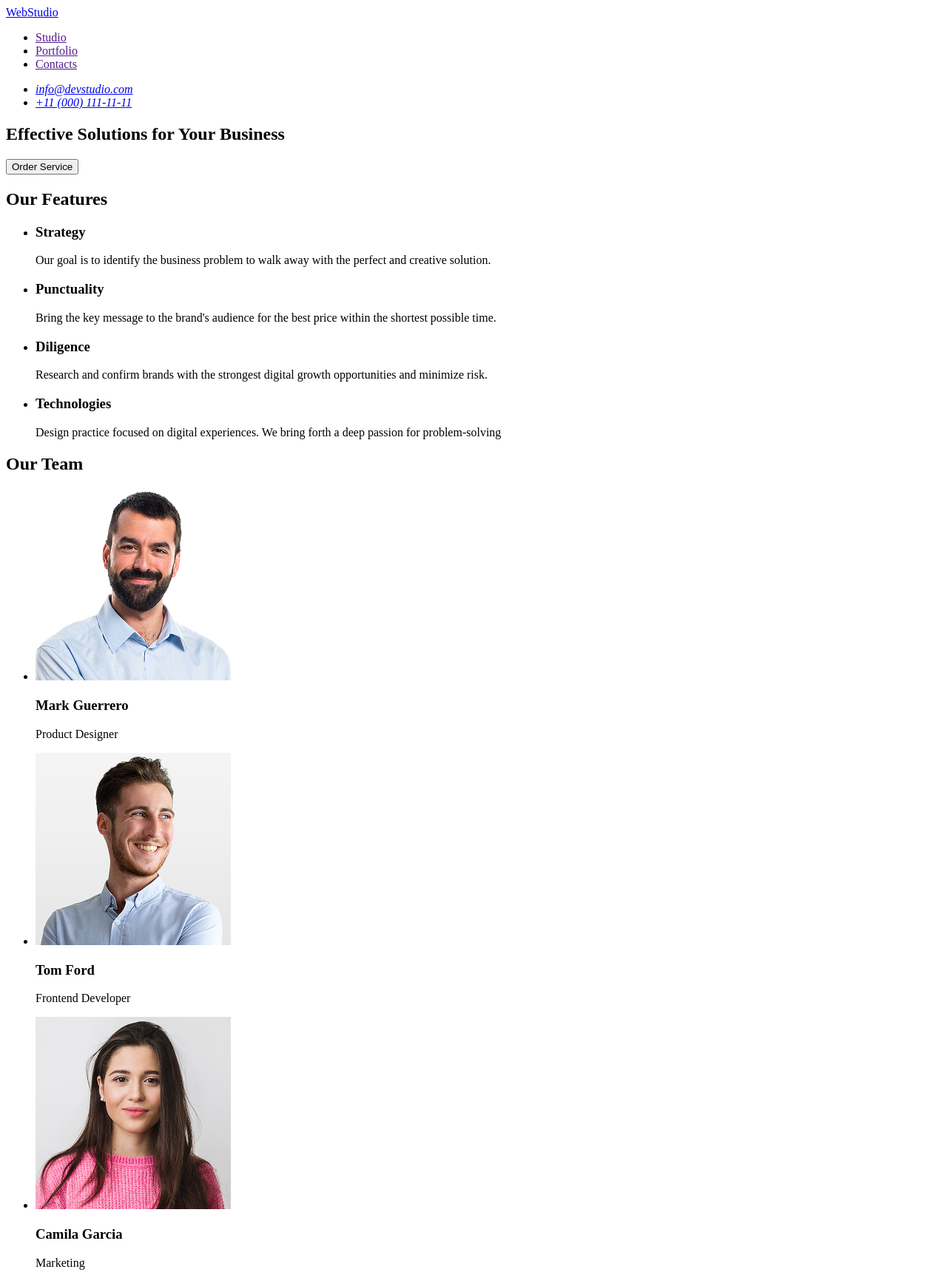
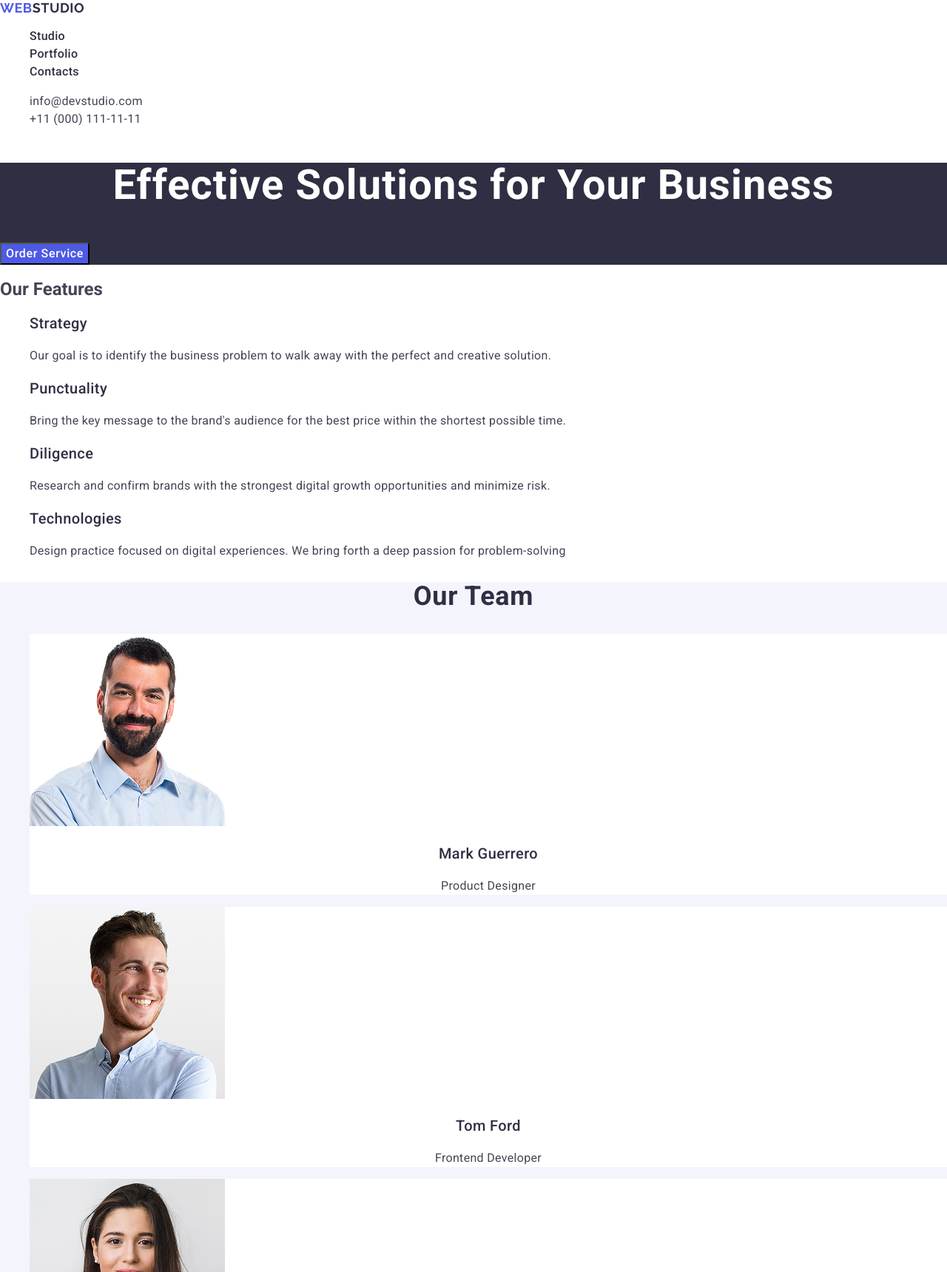
Before and after one commit to 345353535/goit-markup-hw-02, a plain HTML site: page index.html in a window 1280 px wide. Shown: the top 1720 px of the page at 74% size. Drawn offline with nearby package versions, Linux system fonts and the light colour scheme.

Commit message:
add styles

```diff
--- /dev/null
+++ b/css/styles.css
@@ -0,0 +1,139 @@
+body {
+  background-color: #fff;
+  font-family: "Roboto", sans-serif;
+  font-size: 16px;
+  color: #434455;
+}
+ul {
+  list-style: none;
+}
+a {
+  text-decoration: none;
+}
+address {
+  font-style: normal;
+}
+button {
+  cursor: pointer;
+}
+.header-logo {
+  font-family: "Raleway", sans-serif;
+  font-weight: 700;
+  font-size: 18px;
+  line-height: 1.17;
+  letter-spacing: 0.03em;
+  text-transform: uppercase;
+  color: #2e2f42;
+}
+.logo-accent {
+  color: #4d5ae5;
+}
+.nav-link {
+  font-weight: 500;
+  line-height: 1.5;
+  letter-spacing: 0.02em;
+  color: #2e2f42;
+}
+.nav-link:hover,
+.nav-link:focus,
+.contact-link:hover,
+.contact-link:focus {
+  color: #404bbf;
+}
+.contact-link {
+  line-height: 1.5;
+  letter-spacing: 0.02em;
+  color: #434455;
+}
+.hero-section {
+  background: #2e2f42;
+}
+.hero-title {
+  font-size: 56px;
+  line-height: 1.1;
+  letter-spacing: 0.02em;
+  text-align: center;
+  color: #fff;
+}
+.hero-button {
+  background: #4d5ae5;
+  font-weight: 500;
+  line-height: 1.5;
+  letter-spacing: 0.04em;
+  color: #fff;
+}
+.hero-button:hover,
+.hero-button:focus {
+  background: #404bbf;
+}
+.features-card-title {
+  font-weight: 500;
+  font-size: 20px;
+  line-height: 1.2;
+  letter-spacing: 0.02em;
+  color: #2e2f42;
+}
+.features-card-text {
+  font-weight: 400;
+  line-height: 1.5;
+  letter-spacing: 0.02em;
+}
+.section-team {
+  background: #f4f4fd;
+}
+.team-title,
+.portfolio-title {
+  font-weight: 700;
+  font-size: 36px;
+  line-height: 1.11;
+  letter-spacing: 0.02em;
+  text-align: center;
+  color: #2e2f42;
+}
+.team-card {
+  background: #fff;
+}
+.team-card-title {
+  font-weight: 500;
+  font-size: 20px;
+  line-height: 1.2;
+  letter-spacing: 0.02em;
+  text-align: center;
+  color: #2e2f42;
+}
+.team-card-text {
+  font-weight: 400;
+  line-height: 1.5;
+  letter-spacing: 0.02em;
+  text-align: center;
+}
+.portfolio-card-title {
+  font-weight: 500;
+  font-size: 20px;
+  line-height: 1.2;
+  letter-spacing: 0.02em;
+  color: #2e2f42;
+}
+.portfolio-card-text {
+  font-weight: 400;
+  line-height: 1.5;
+  letter-spacing: 0.02em;
+}
+.logo-footer {
+  font-family: "Raleway", sans-serif;
+  font-weight: 700;
+  font-size: 18px;
+  line-height: 1.17;
+  letter-spacing: 0.03em;
+  text-transform: uppercase;
+  color: #f4f4fd;
+}
+.footer {
+  background: #2e2f42;
+}
+.text-footer {
+  color: #f4f4fd;
+  font-weight: 400;
+  line-height: 1.5;
+  letter-spacing: 0.02em;
+}
--- a/index.html
+++ b/index.html
@@ -1,99 +1,184 @@
-<!DOCTYPE html>
+<!doctype html>
 <html lang="en">
-
   <head>
-    <meta charset="UTF-8">
-    <meta name="viewport" content="width=device-width, initial-scale=1.0">
+    <meta charset="UTF-8" />
+    <meta name="viewport" content="width=device-width, initial-scale=1.0" />
     <title>WebStudio</title>
+    <link rel="preconnect" href="https://fonts.googleapis.com" />
+    <link rel="preconnect" href="https://fonts.gstatic.com" crossorigin />
+    <link
+      href="https://fonts.googleapis.com/css2?family=Raleway:wght@700&family=Roboto:wght@100..900&display=swap"
+      rel="stylesheet"
+    />
+    <link
+      rel="stylesheet"
+      href="https://cdnjs.cloudflare.com/ajax/libs/modern-normalize/3.0.1/modern-normalize.min.css"
+      integrity="sha512-q6WgHqiHlKyOqslT/lgBgodhd03Wp4BEqKeW6nNtlOY4quzyG3VoQKFrieaCeSnuVseNKRGpGeDU3qPmabCANg=="
+      crossorigin="anonymous"
+      referrerpolicy="no-referrer"
+    />
+    <link rel="stylesheet" href="./css/styles.css" />
   </head>
 
   <body>
-    <header>
-        <a href="./index.html">WebStudio</a>
+    <header class="header">
+      <a class="header-logo" href="./index.html"
+        ><span class="logo-accent">Web</span>Studio</a
+      >
       <nav>
         <ul>
-        <li><a href="">Studio</a></li>
-        <li><a href="">Portfolio</a></li>
-        <li> <a href="">Contacts</a></li>
+          <li><a class="nav-link" href="">Studio</a></li>
+          <li><a class="nav-link" href="">Portfolio</a></li>
+          <li><a class="nav-link" href="">Contacts</a></li>
         </ul>
       </nav>
       <address>
         <ul>
           <li>
-        <a href="mailto:info@devstudio.com">info@devstudio.com</a>
+            <a class="contact-link" href="mailto:info@devstudio.com"
+              >info@devstudio.com</a
+            >
           </li>
           <li>
-        <a href="tel:+110001111111">+11 (000) 111-11-11</a>
+            <a class="contact-link" href="tel:+110001111111"
+              >+11 (000) 111-11-11</a
+            >
           </li>
         </ul>
       </address>
     </header>
     <main>
-<section>
-<h1>Effective Solutions for Your Business</h1>
-<button type="button">Order Service</button>
+      <section class="hero-section">
+        <h1 class="hero-title">Effective Solutions for Your Business</h1>
+        <button class="hero-button" type="button">Order Service</button>
       </section>
-<section>
+      <section class="features-section">
         <h2>Our Features</h2>
         <ul>
           <li>
-    <h3>Strategy</h3>
-    <p>Our goal is to identify the business
-        problem to walk away with the perfect and creative solution.
+            <h3 class="features-card-title">Strategy</h3>
+            <p class="features-card-text">
+              Our goal is to identify the business problem to walk away with the
+              perfect and creative solution.
             </p>
           </li>
           <li>
-    <h3>Punctuality</h3>
-    <p>
+            <h3 class="features-card-title">Punctuality</h3>
+            <p class="features-card-text">
               Bring the key message to the brand's audience for the best price
               within the shortest possible time.
             </p>
           </li>
           <li>
-    <h3>Diligence</h3>
-    <p>
-         Research and confirm brands with the strongest digital
-            growth opportunities and minimize risk.
+            <h3 class="features-card-title">Diligence</h3>
+            <p class="features-card-text">
+              Research and confirm brands with the strongest digital growth
+              opportunities and minimize risk.
             </p>
           </li>
           <li>
-    <h3>Technologies</h3>
-    <p>
-         Design practice focused on digital experiences.
-        We bring forth a deep passion for problem-solving
+            <h3 class="features-card-title">Technologies</h3>
+            <p class="features-card-text">
+              Design practice focused on digital experiences. We bring forth a
+              deep passion for problem-solving
             </p>
           </li>
         </ul>
       </section>
-<section>
-<h2>Our Team</h2>
-<ul>
-    <li>
-        <img src="./images/team1.jpg" alt="black haired man with a beard" width="264" />
-        <h3>Mark Guerrero</h3>
-        <p>Product Designer</p>
+      <section class="section-team">
+        <h2 class="team-title">Our Team</h2>
+        <ul class="team-list">
+          <li class="team-card">
+            <img
+              src="./images/team1.jpg"
+              alt="black haired man with a beard"
+              width="264"
+            />
+            <h3 class="team-card-title">Mark Guerrero</h3>
+            <p class="team-card-text">Product Designer</p>
           </li>
-    <li>
-        <img src="./images/team2.jpg" alt="a man with brown hair" width="264" />
-        <h3>Tom Ford</h3>
-        <p>Frontend Developer</p>
+          <li class="team-card">
+            <img
+              src="./images/team2.jpg"
+              alt="a man with brown hair"
+              width="264"
+            />
+            <h3 class="team-card-title">Tom Ford</h3>
+            <p class="team-card-text">Frontend Developer</p>
           </li>
-    <li>
-        <img src="./images/team3.jpg" alt="a woman with black hair" width="264" />
-        <h3>Camila Garcia</h3>
-        <p>Marketing</p>
+          <li class="team-card">
+            <img
+              src="./images/team3.jpg"
+              alt="a woman with black hair"
+              width="264"
+            />
+            <h3 class="team-card-title">Camila Garcia</h3>
+            <p class="team-card-text">Marketing</p>
           </li>
-    <li>
-        <img src="./images/team4.jpg" alt="a man with a short haircut" width="264" />
-        <h3>Daniel Wilson</h3>
-        <p>UI Designer</p>
+          <li class="team-card">
+            <img
+              src="./images/team4.jpg"
+              alt="a man with a short haircut"
+              width="264"
+            />
+            <h3 class="team-card-title">Daniel Wilson</h3>
+            <p class="team-card-text">UI Designer</p>
+          </li>
+        </ul>
+      </section>
+      <section class="portfolio-section">
+        <h2 class="portfolio-title">Our Portfolio</h2>
+        <ul class="portfolio-list">
+          <li class="portfolio-card">
+            <img src="./images/img-5.jpg" alt="Banking App" width="360" />
+            <h3 class="portfolio-card-title">Banking App</h3>
+            <p class="portfolio-card-text">App</p>
+          </li>
+
+          <li class="portfolio-card">
+            <img src="./images/img-4.jpg" alt="Cashless Payment" width="360" />
+            <h3 class="portfolio-card-title">Cashless Payment</h3>
+            <p class="portfolio-card-text">Marketing</p>
+          </li>
+
+          <li class="portfolio-card">
+            <img src="./images/img-3.jpg" alt="Meditation App" width="360" />
+            <h3 class="portfolio-card-title">Meditation App</h3>
+            <p class="portfolio-card-text">App</p>
+          </li>
+
+          <li class="portfolio-card">
+            <img src="./images/img-2.jpg" alt="Taxi Service" width="360" />
+            <h3 class="portfolio-card-title">Taxi Service</h3>
+            <p class="portfolio-card-text">Marketing</p>
+          </li>
+
+          <li class="portfolio-card">
+            <img
+              src="./images/img-1.jpg"
+              alt="Screen Illustrations"
+              width="360"
+            />
+            <h3 class="portfolio-card-title">Screen Illustrations</h3>
+            <p class="portfolio-card-text">Design</p>
+          </li>
+
+          <li class="portfolio-card">
+            <img src="./images/img.jpg" alt="Online Courses" width="360" />
+            <h3 class="portfolio-card-title">Online Courses</h3>
+            <p class="portfolio-card-text">Marketing</p>
           </li>
         </ul>
       </section>
     </main>
-<footer>
-<a href="./index.html">WebStudio</a>
-<p>Increase the flow of customers and sales for your business with digital marketing & growth solutions.</p>
+    <footer class="footer">
+      <a class="logo-footer" href="./index.html"
+        ><span class="logo-accent">Web</span>Studio</a
+      >
+      <p class="text-footer">
+        Increase the flow of customers and sales for your business with digital
+        marketing & growth solutions.
+      </p>
     </footer>
   </body>
 </html>
```
Also changed, not shown: images/img-1.jpg (added), images/img-2.jpg (added), images/img-3.jpg (added), images/img-4.jpg (added), images/img-5.jpg (added), images/img.jpg (added). Lines whose indentation alone changed are shown as unchanged.
